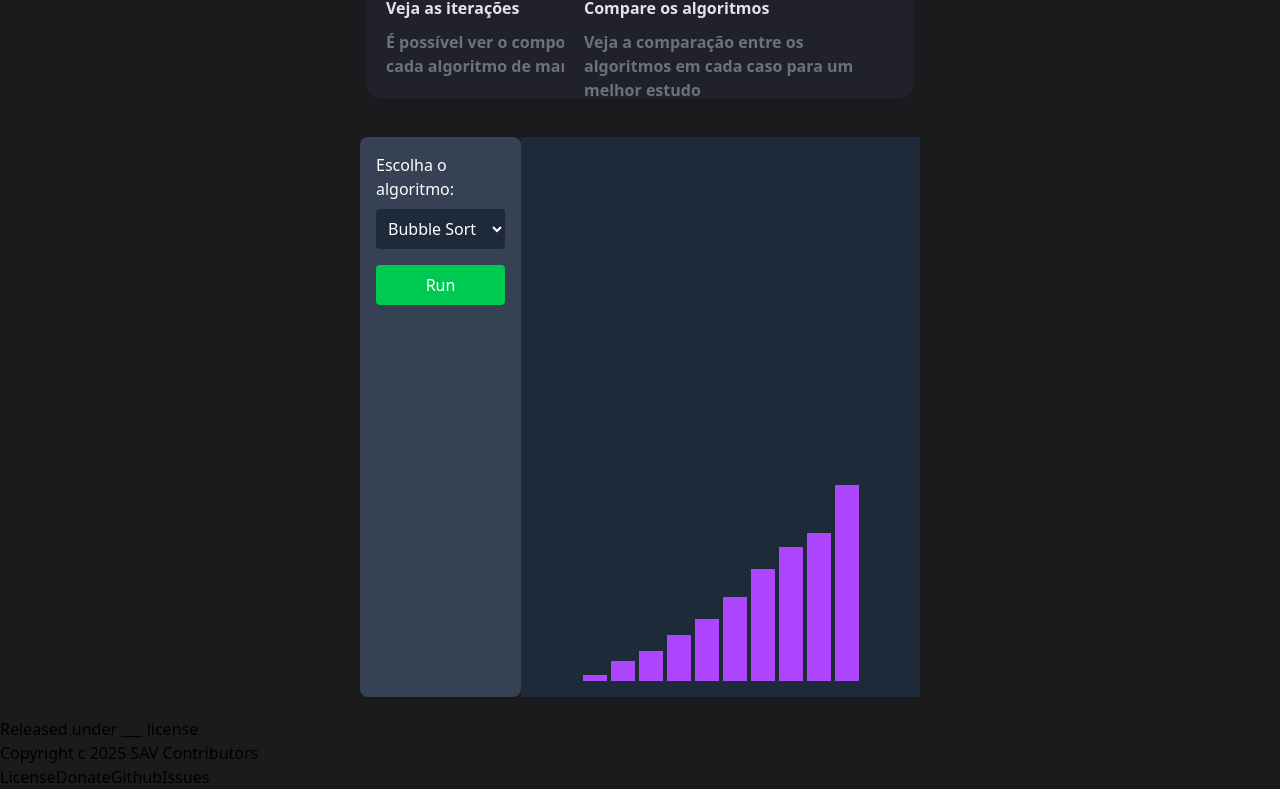
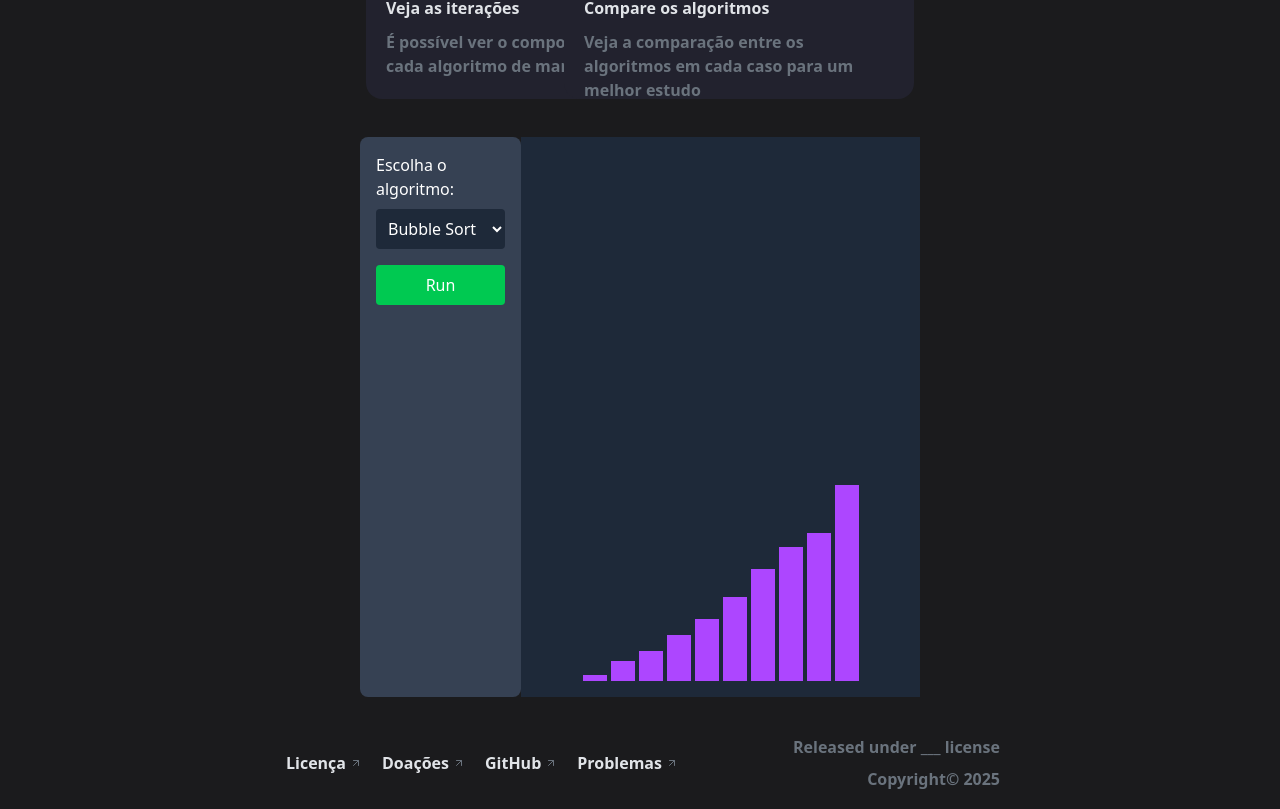
Before and after one commit to PedroCMotta-oficial/sorting_algorithms_viewer, a Next.js app in the folder web/: page / in a window 1280 px wide. Shown: the part 178-987 px from the top of the page. Built offline with nearby package versions, Linux system fonts and the light colour scheme.

Commit message:
UX/UI v4.0

```diff
--- a/web/src/app/globals.css
+++ b/web/src/app/globals.css
@@ -3,7 +3,7 @@
 @theme {
   --color-background: #1B1B1D;
   --color-DarkerBackground: #0f0f0f;
-  --color-gridItemBackgroundColor: #21212b;
+  --color-gridItemBackgroundColor: #22222e;
   --color-textPrimary: #E1E4E8;
   --color-textSecundary: #6A737D;
   --color-textHighlight: #F97583;
--- a/web/src/app/page.tsx
+++ b/web/src/app/page.tsx
@@ -3,7 +3,7 @@
 import { useState } from "react";
 import SortingVisualizer from "@/app/components/SortingVisualizer";
 import SortingForm from "@/app/components/SortingForm";
-import { ChartNoAxesColumnIncreasing, Github, Clapperboard, PencilRuler } from "lucide-react";
+import { ChartNoAxesColumnIncreasing, Github, Clapperboard, PencilRuler, ArrowUpRight } from "lucide-react";
 
 export default function Home() {
   // Array inicial
@@ -62,23 +62,6 @@
         </div>
       </header>
 
-      {/*
-      <div className="px-35 md:px-90 py-5">
-
-        <div className="px-2.5 py-1 bg-DarkerBackground text-textSecundary font-bold rounded-xl w-fit">
-          v0.1
-        </div>
-        <div className="mt-2">
-          <h3 className="text-6xl font-extrabold text-textPrimary">
-            <span className="text-textHighlight">Visualize </span>
-            a <br />ordenação
-          </h3>
-          <p className="text-textSecundary font-bold mt-7 text-2xl">Mais de 5 algoritmos para visualizar</p>
-        </div>
-
-      </div>
-      */}
-
       <div className="grid grid-cols-1 md:grid-cols-2 gap-4 px-75 md:px-[450px] py-4.5 justify-items-center">
 
         <div className="bg-gridItemBackgroundColor w-[350px] h-[175px] rounded-2xl p-5 flex flex-col justify-start">
@@ -103,21 +86,44 @@
       </div>
 
       <footer>
+        <div className="flex flex-col md:flex-row items-center justify-between px-20 md:px-70 py-4.5">
 
-        <div>
-            <p>Released under ___ license</p>
-            <p>Copyright c 2025 SAV Contributors</p>
+          <div className="flex flex-row gap-2">
+            <a href="" className="px-1.5 py-1 ">
+              <div className="flex flex-row gap-1 items-center cursor-pointer">
+                <h1 className="text-textPrimary font-semibold">Licença</h1>
+                <ArrowUpRight className="size-3 text-textSecundary font-semibold" />
+              </div>
+            </a>
+
+            <a href="" className="px-1.5 py-1 ">
+              <div className="flex flex-row gap-1 items-center cursor-pointer">
+                <h1 className="text-textPrimary font-semibold">Doações</h1>
+                <ArrowUpRight className="size-3 text-textSecundary font-semibold" />
+              </div>
+            </a>
+
+            <a href="" className="px-1.5 py-1 ">
+              <div className="flex flex-row gap-1 items-center cursor-pointer">
+                <h1 className="text-textPrimary font-semibold">GitHub</h1>
+                <ArrowUpRight className="size-3 text-textSecundary font-semibold" />
+              </div>
+            </a>
+
+            <a href="" className="px-1.5 py-1 ">
+              <div className="flex flex-row gap-1 items-center cursor-pointer">
+                <h1 className="text-textPrimary font-semibold">Problemas</h1>
+                <ArrowUpRight className="size-3 text-textSecundary font-semibold" />
+              </div>
+            </a>
+          </div>
+
+          <div className="flex flex-col items-end gap-2 font-semibold text-textSecundary">
+              <p>Released under ___ license</p>
+              <p>Copyright© 2025</p>
+          </div>
+
         </div>
-
-        <div>
-          <div>
-            <a href="">License</a>
-            <a href="">Donate</a>
-            <a href="">Github</a>
-            <a href="">Issues</a>
-          </div>
-        </div>
-
       </footer>
     </div>
   );
```
